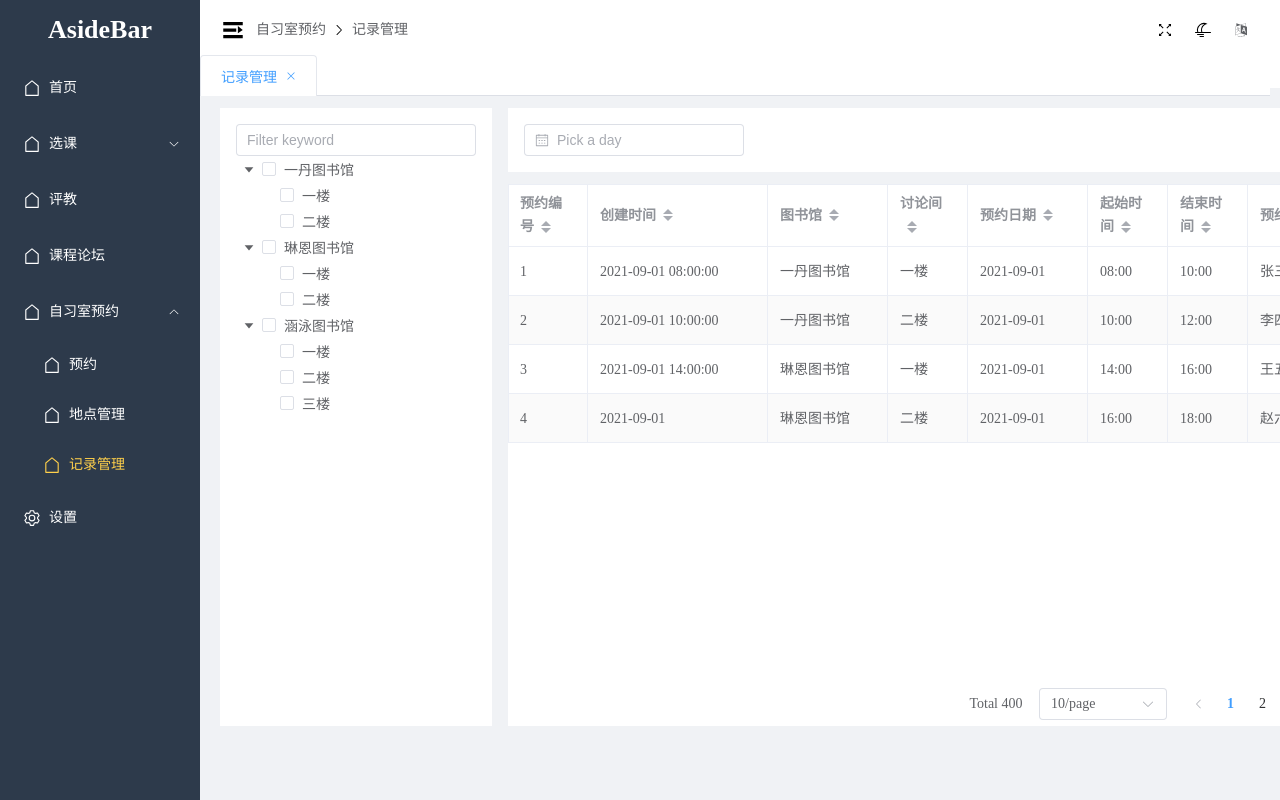
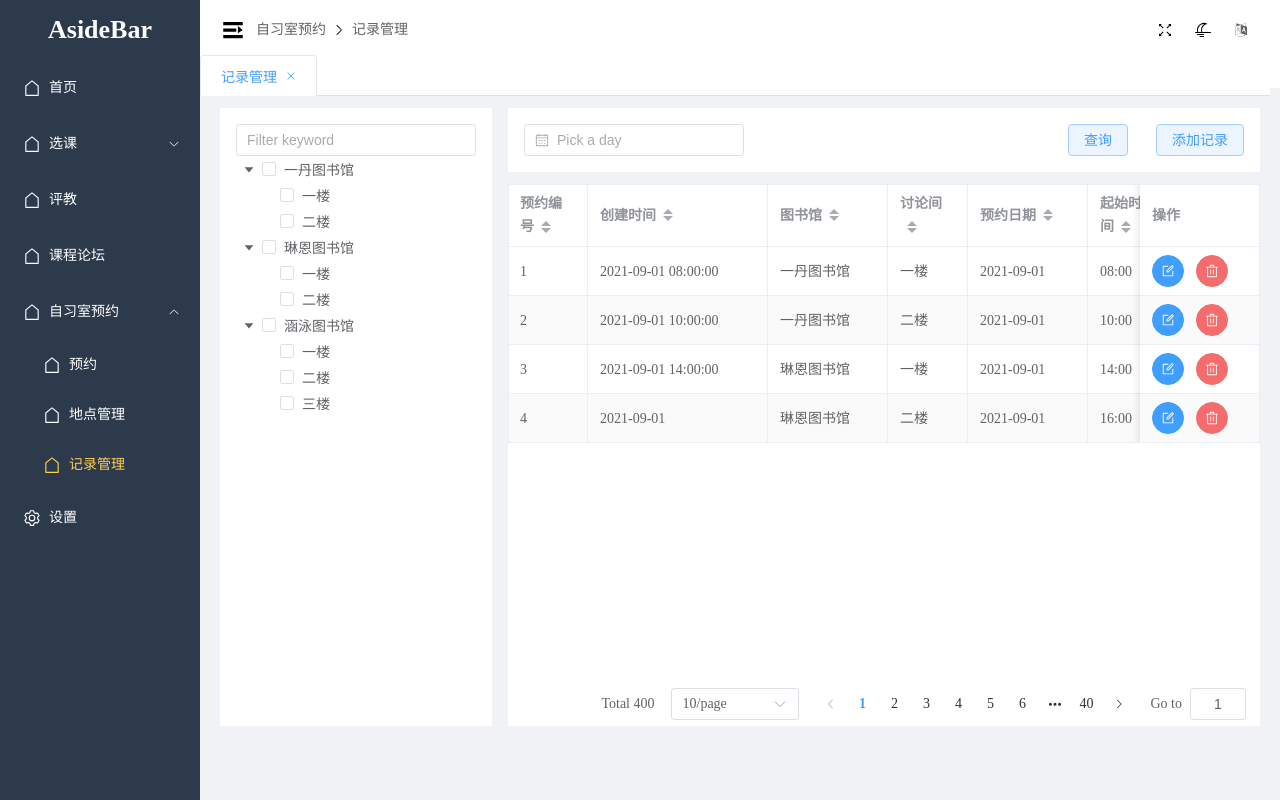
Before and after one commit to sustech-cs304/team-project-24spring-39, a Vue app in the folder se_frontend/: page /reservation-records in a window 1280 px wide. Built offline with nearby package versions, Linux system fonts and the light colour scheme; what makeit-captcha would draw is missing.

Commit message:
改好了记录管理的宽度问题

```diff
--- a/se_frontend/src/views/RecordsManagement.vue
+++ b/se_frontend/src/views/RecordsManagement.vue
@@ -283,14 +283,8 @@ watch(
             width="180"
             sortable
           />
-          <el-table-column
-            fixed
-            prop="library"
-            label="图书馆"
-            width="120"
-            sortable
-          />
-          <el-table-column fixed prop="room" label="讨论间" sortable />
+          <el-table-column prop="library" label="图书馆" width="120" sortable />
+          <el-table-column prop="room" label="讨论间" sortable />
           <el-table-column prop="date" label="预约日期" width="120" sortable />
           <el-table-column prop="startTime" label="起始时间" sortable />
           <el-table-column prop="endTime" label="结束时间" sortable />
@@ -405,11 +399,14 @@ watch(
 
 <style scoped lang="scss">
 @import "@/style/mixin.scss";
+//* {
+//  box-sizing: border-box;
+//}
+
 .container {
   display: flex;
   gap: 16px;
   height: 617.6px; // 固定container为除去layout.vue中header的高度
-  width: 676px;
 }
 
 .left-container {
@@ -420,9 +417,8 @@ watch(
 }
 
 .right-container {
-  //width: 0;
-  flex-grow: 1;
-  //width: 700px;
+  flex-grow: 0; // 移除flex-grow
+  width: calc(100% - 288px); // 288px 是left-container的总宽度 + gap的宽度
   display: flex;
   flex-direction: column;
 
```
